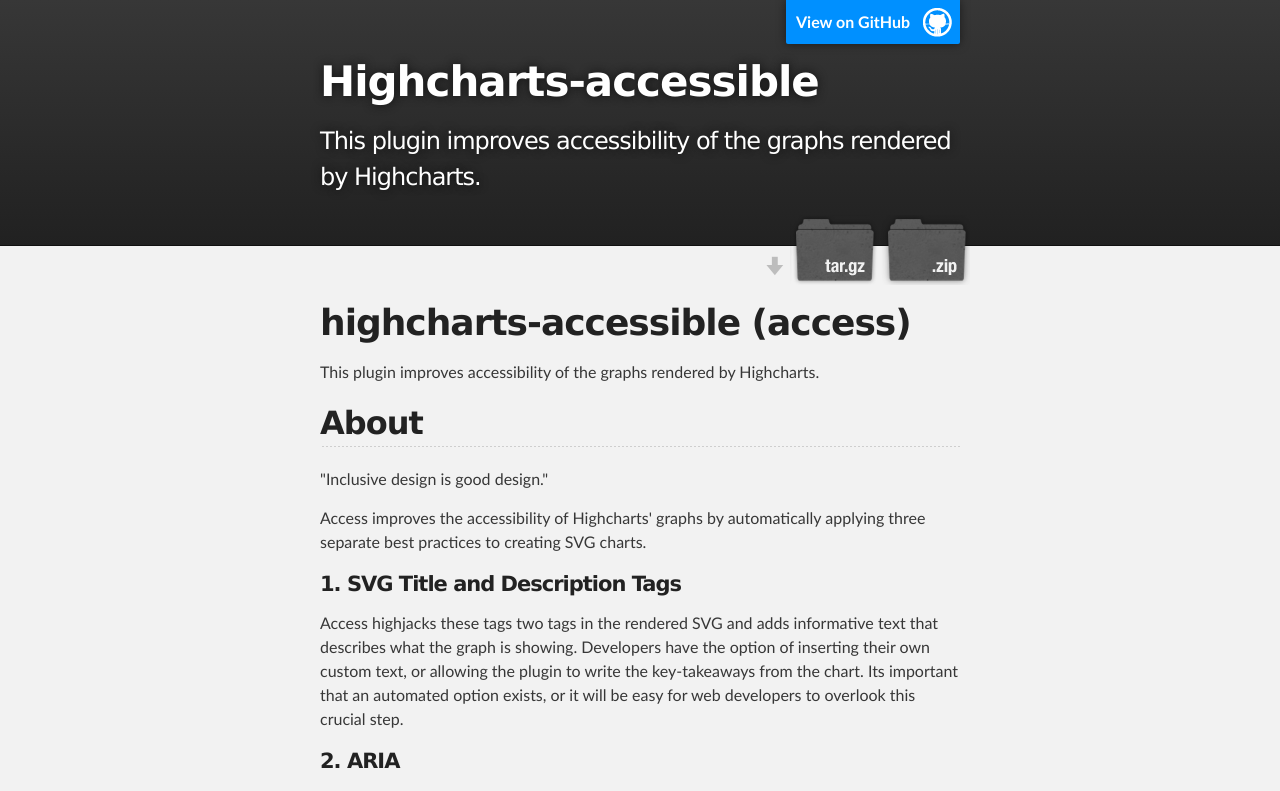
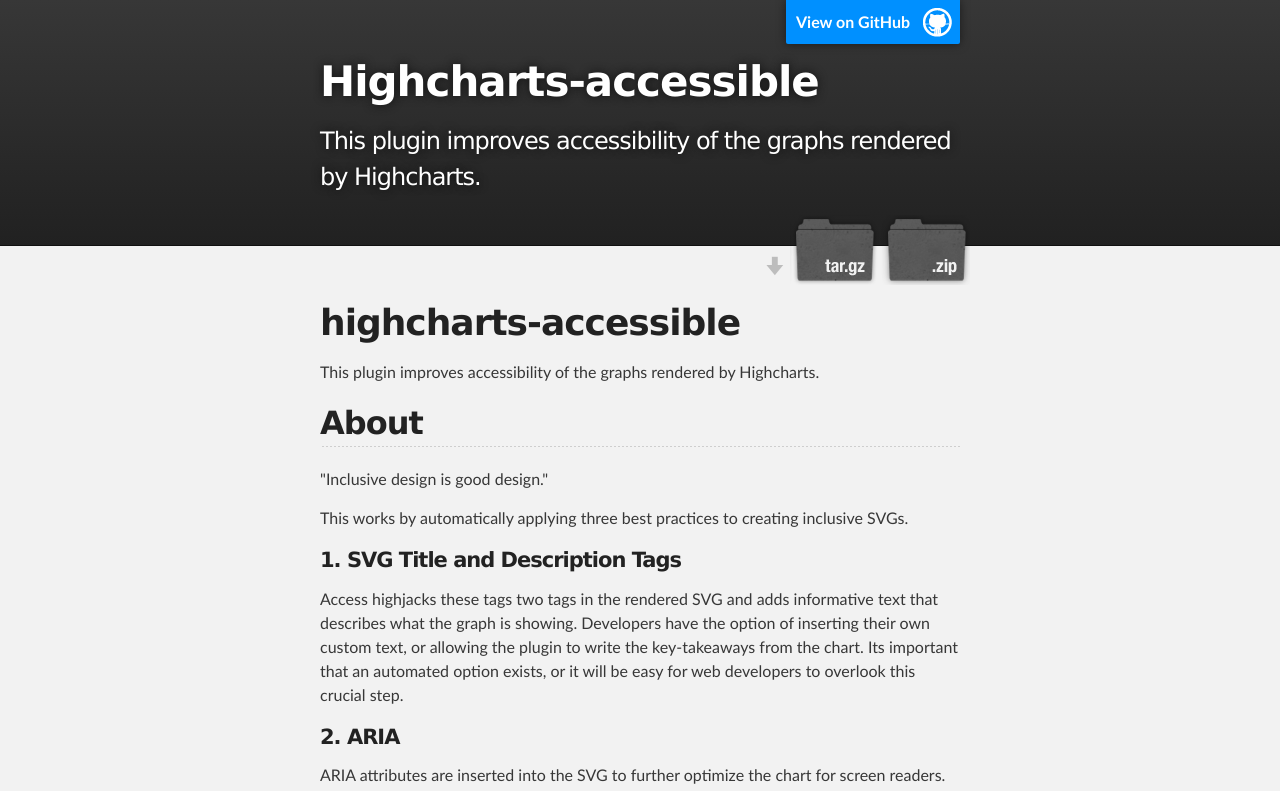
Before and after one commit to seth-myers/highcharts-accessible, a plain HTML site: page index.html in a window 1280 px wide. Shown: the top 791 px of the page. Drawn offline with Linux system fonts and the light colour scheme.

Commit message:
Create gh-pages branch via GitHub

```diff
--- a/index.html
+++ b/index.html
@@ -32,7 +32,7 @@
     <div id="main_content_wrap" class="outer">
       <section id="main_content" class="inner">
         <h1>
-<a id="highcharts-accessible-access" class="anchor" href="#highcharts-accessible-access" aria-hidden="true"><span aria-hidden="true" class="octicon octicon-link"></span></a>highcharts-accessible (access)</h1>
+<a id="highcharts-accessible" class="anchor" href="#highcharts-accessible" aria-hidden="true"><span aria-hidden="true" class="octicon octicon-link"></span></a>highcharts-accessible</h1>
 
 <p>This plugin improves accessibility of the graphs rendered by Highcharts.</p>
 
@@ -41,7 +41,7 @@
 
 <p>"Inclusive design is good design."  </p>
 
-<p>Access improves the accessibility of Highcharts' graphs by automatically applying three separate best practices to creating SVG charts. </p>
+<p>This works by automatically applying three best practices to creating inclusive SVGs. </p>
 
 <h4>
 <a id="1-svg-title-and-description-tags" class="anchor" href="#1-svg-title-and-description-tags" aria-hidden="true"><span aria-hidden="true" class="octicon octicon-link"></span></a>1. SVG Title and Description Tags</h4>
```
Also changed, not shown: params.json (+1 -1 lines).
